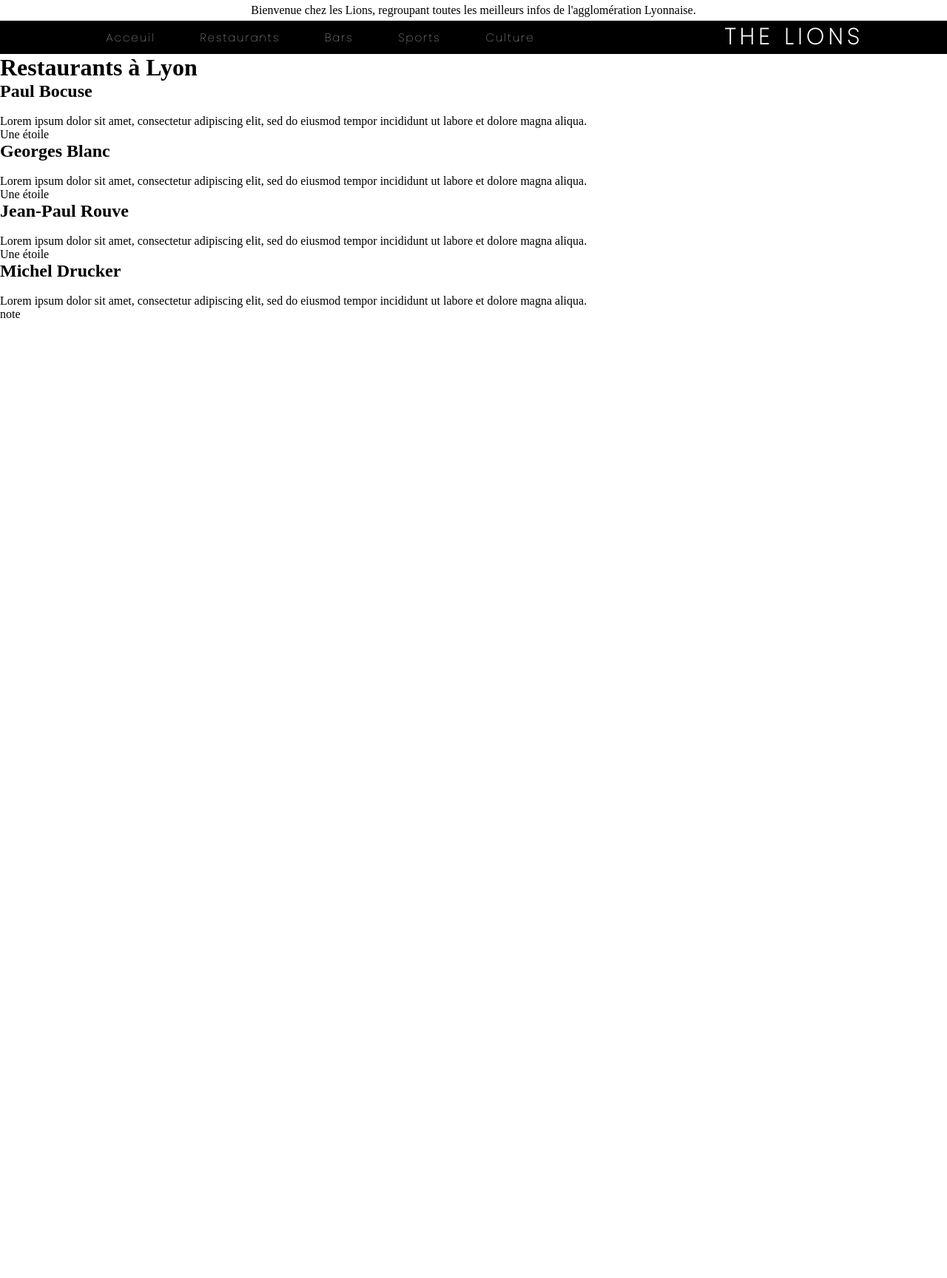
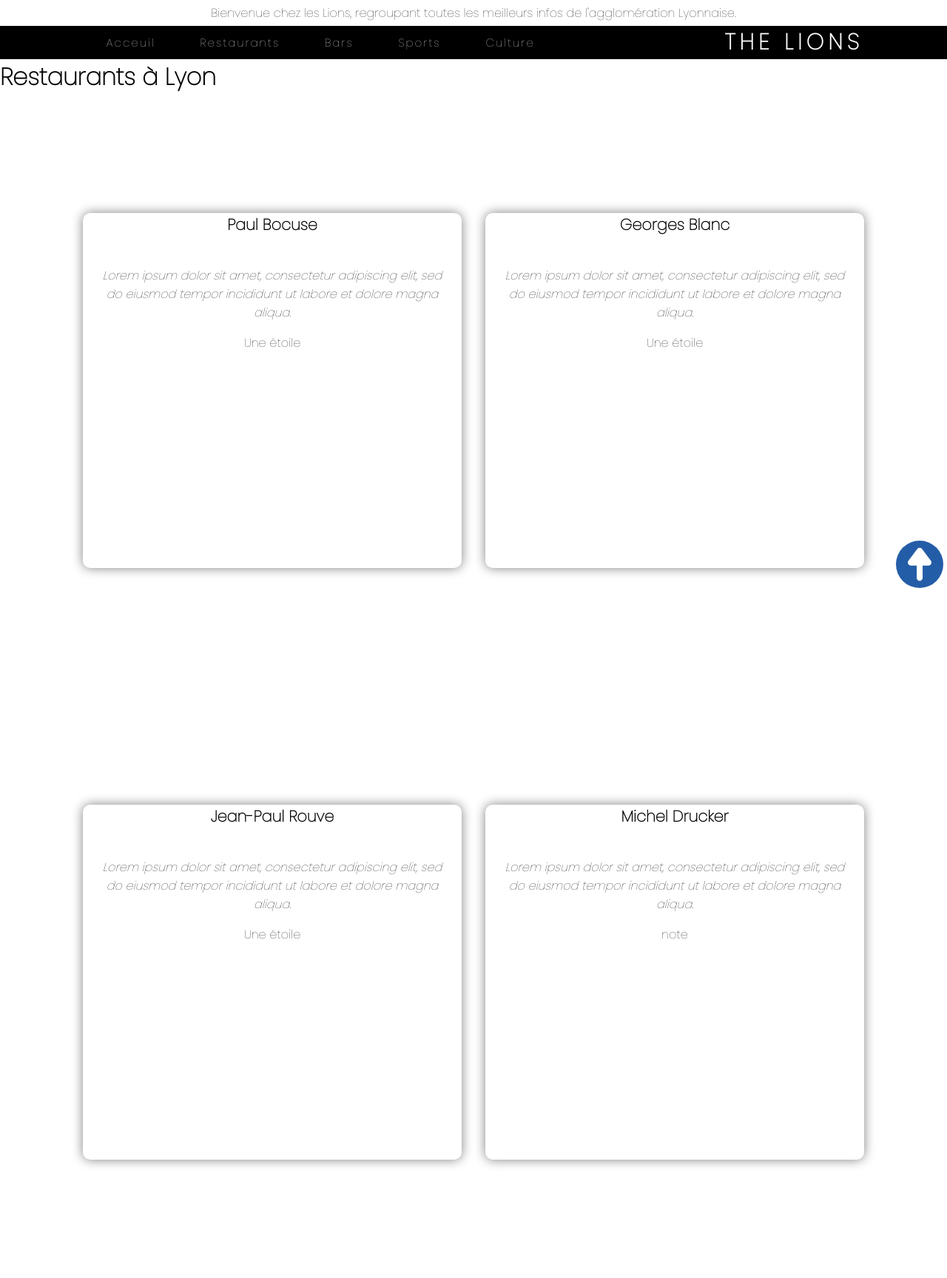
Before and after one commit to ValentinGaudin/Les-Lions, a PHP site: page /main/Article/main_page_article.php in a window 1280 px wide. Shown: the whole page at 74% size. Before the commit the page ends 430 px from the top, so only its background shows below. Run offline with PHP 8.4, Linux system fonts and the light colour scheme.

Commit message:
Harminisation of css's index and main pages of articles

```diff
--- a/main/Article/main_page_article.php
+++ b/main/Article/main_page_article.php
@@ -5,7 +5,7 @@
 
 <body>
 
-<h1 class="TitrePrincipal">Restaurants à Lyon</h1>
+<h1 class="titrePrincipal">Restaurants à Lyon</h1>
 
 <section class="sectionArticles">
 
--- a/main/header.php
+++ b/main/header.php
@@ -6,7 +6,11 @@
         <meta http-equiv="X-UA-Compatible" content="IE=edge">
         <meta name="viewport" content="width=device-width, initial-scale=1">
         <title>The Lions</title>
+
         <link rel="stylesheet" type="text/css" href="/public/header.css">
+        <link rel="stylesheet" type="text/css" href="/public/styleArticle.css">
+        <link rel="stylesheet" type="text/css" href="/public/mainPageArticle.css">
+        <link rel="stylesheet" type="text/css" href="/public/indexStyle.css">
         <link rel="stylesheet" type="text/css" href="/public/styleArticle.css">
 
         <link rel="preconnect" href="https://fonts.googleapis.com">
--- a/public/index.php
+++ b/public/index.php
@@ -19,8 +19,6 @@
                                         Lorem ipsum dolor sit amet, consectetur adipisicing elit. Porro cupiditate fuga itaque culpa quasi accusamus in alias voluptatum, ex molestiae quidem iusto quisquam doloremque obcaecati similique voluptates quod, quo voluptate!
                                 </p>
                         </article>
-
-
 
                         <article class="parctetedor" >
                         <h2 class="title" >Le parc de la tête d'or</h2>
--- a/public/indexStyle.css
+++ b/public/indexStyle.css
@@ -11,35 +11,34 @@ body {
     font-size: 2em;
     font-weight: normal;
 }
+.container {
+    width: 100%;
+}
 .lastArticle {
     display: flex;
-    align-items: start;
-    flex-wrap: wrap;
-    justify-content: space-around;
-    width: 100%;
+    justify-content: center;
+    align-items: center;
+    flex-flow: row wrap;
     height: 1600px;
 }
+
 article {
     display: block;
+    overflow: scroll;
     border-radius: 10px;
     background-color: white;
     margin: 1em;
     text-align: center;
     box-shadow: 0px 0px 15px grey;
-    overflow: scroll;
-    width: 80%;
+    width: 40%;
+    height: 30%;
 }
-
-
-
-
-
-
 
 .title{
     text-align: center;
     font-size: 130%;
-    font-weight: bold;
+    font-family: 'Poppins', sans-serif;
+    font-weight: bolder;
 }
 .imageArticle {
     width:70%;
@@ -48,10 +47,23 @@ article {
     font-style: italic;
     margin: 1em;
 }
-@media screen and (max-width:768px){
+/* @media screen and (max-width: 1230px){
     article {
-        width: 35%;
-        height: 20%;
+        width: 100%;
+        height: 40%;
+    }
+    .lastArticle {
+        display: flex;
+        justify-content: center;
+        align-items: center;
+        flex-direction: column;
+        height: 1600px;
+    }
+} */
+@media screen and (max-width:1024px){
+    article {
+        width: 80%;
+        height: 40%;
     }
     .lastArticle {
         display: flex;
--- a/public/mainPageArticle.css
+++ b/public/mainPageArticle.css
@@ -13,21 +13,22 @@ body {
 }
 .sectionArticles {
     display: flex;
-    align-items: start;
-    flex-wrap: wrap;
-    justify-content: space-around;
-    width: 100%;
-    height: 1000px;
+    justify-content: center;
+    align-items: center;
+    flex-flow: row wrap;
+    height: 1600px;
 }
 article {
     display: block;
+    overflow: scroll;
     border-radius: 10px;
     background-color: white;
     margin: 1em;
     text-align: center;
     box-shadow: 0px 0px 15px grey;
-    width: 80%;
-    overflow: scroll;
+    width: 40%;
+    height: 30%;
+
 }
 .title{
     text-align: center;
@@ -38,7 +39,7 @@ article {
 .imageArticle {
     width: 70%;
 }
-@media screen and (min-width:768px){
+@media screen and (max-width:1024px){
     article {
         width: 35%;
         height: 20%;
```
Also changed, not shown: main/Article/article_default02.php (+0 -22 lines).
